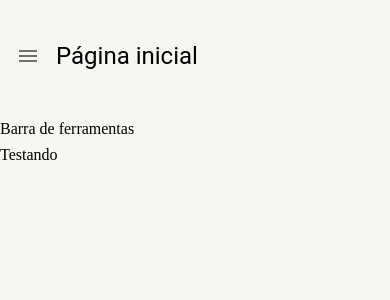
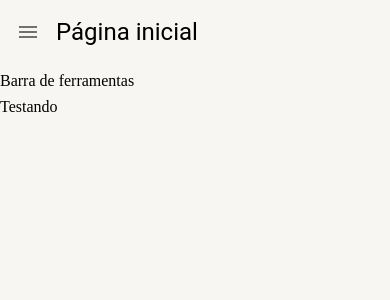
Before and after one commit to RayanLeite/curso-react-materialui-typescript, a React (Create React App) app: page /pagina-inicial in a window 390 px wide. Shown: the top 300 px of the page. Built offline with nearby package versions, Linux system fonts and the light colour scheme.

Commit message:
feat: layout base responsivo

```diff
--- a/src/pages/dashboard/Dashboard.tsx
+++ b/src/pages/dashboard/Dashboard.tsx
@@ -2,6 +2,11 @@
 
 export const Dashboard = () => {
   return (
-    <LayoutBaseDePagina titulo="Página inicial">Testando</LayoutBaseDePagina>
+    <LayoutBaseDePagina
+      titulo="Página inicial"
+      barraDeFerramentas={<>Barra de ferramentas</>}
+    >
+      Testando
+    </LayoutBaseDePagina>
   );
 };
--- a/src/shared/layouts/LayoutBaseDePagina.tsx
+++ b/src/shared/layouts/LayoutBaseDePagina.tsx
@@ -6,20 +6,23 @@
   useMediaQuery,
   useTheme,
 } from "@mui/material";
-import React from "react";
+import React, { ReactNode } from "react";
 import { useDrawerContext } from "../contexts";
 
 interface ILayoutBaseDePaginaProps {
   children: React.ReactNode;
   titulo: string;
+  barraDeFerramentas?: ReactNode;
 }
 
 export const LayoutBaseDePagina: React.FC<ILayoutBaseDePaginaProps> = ({
   children,
   titulo,
+  barraDeFerramentas,
 }) => {
   const theme = useTheme();
   const smDown = useMediaQuery(theme.breakpoints.down("sm"));
+  const mdDown = useMediaQuery(theme.breakpoints.down("md"));
 
   const { toggleDrawerOpen } = useDrawerContext();
 
@@ -29,18 +32,27 @@
         display="flex"
         alignItems="center"
         padding={1}
-        height={theme.spacing(12)}
         gap={1}
+        height={theme.spacing(smDown ? 6 : mdDown ? 8 : 12)}
       >
         {smDown && (
           <IconButton onClick={toggleDrawerOpen}>
             <Menu />
           </IconButton>
         )}
-        <Typography variant="h5">{titulo}</Typography>
+        <Typography
+          variant={smDown ? "h5" : mdDown ? "h4" : "h3"}
+          overflow="hidden"
+          whiteSpace="nowrap"
+          textOverflow="ellipsis"
+        >
+          {titulo}
+        </Typography>
       </Box>
-      <Box>Barra de ferramentas</Box>
-      <Box>{children}</Box>
+      {barraDeFerramentas && <Box>{barraDeFerramentas}</Box>}
+      <Box flex={1} overflow="auto">
+        {children}
+      </Box>
     </Box>
   );
 };
```
